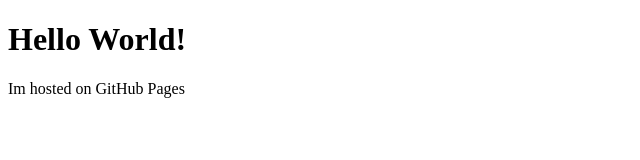
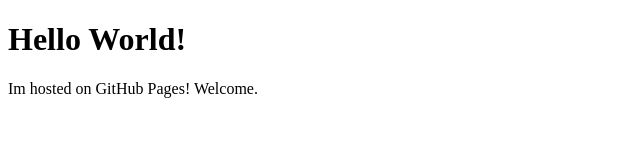
Before and after one commit to jrxdriguez/jrxdriguez.github.io, a plain HTML site: page index.html in a window 1280 px wide. Shown: the full height of the page, 0-640 px from the left. Drawn offline with Linux system fonts and the light colour scheme.

Commit message:
Initial commit

```diff
--- a/index.html
+++ b/index.html
@@ -10,5 +10,5 @@
 </head>
 <body>
     <h1> Hello World!</h1>
-    <p> Im hosted on GitHub Pages</p>
+    <p> Im hosted on GitHub Pages! Welcome.</p>
 </body>
```
